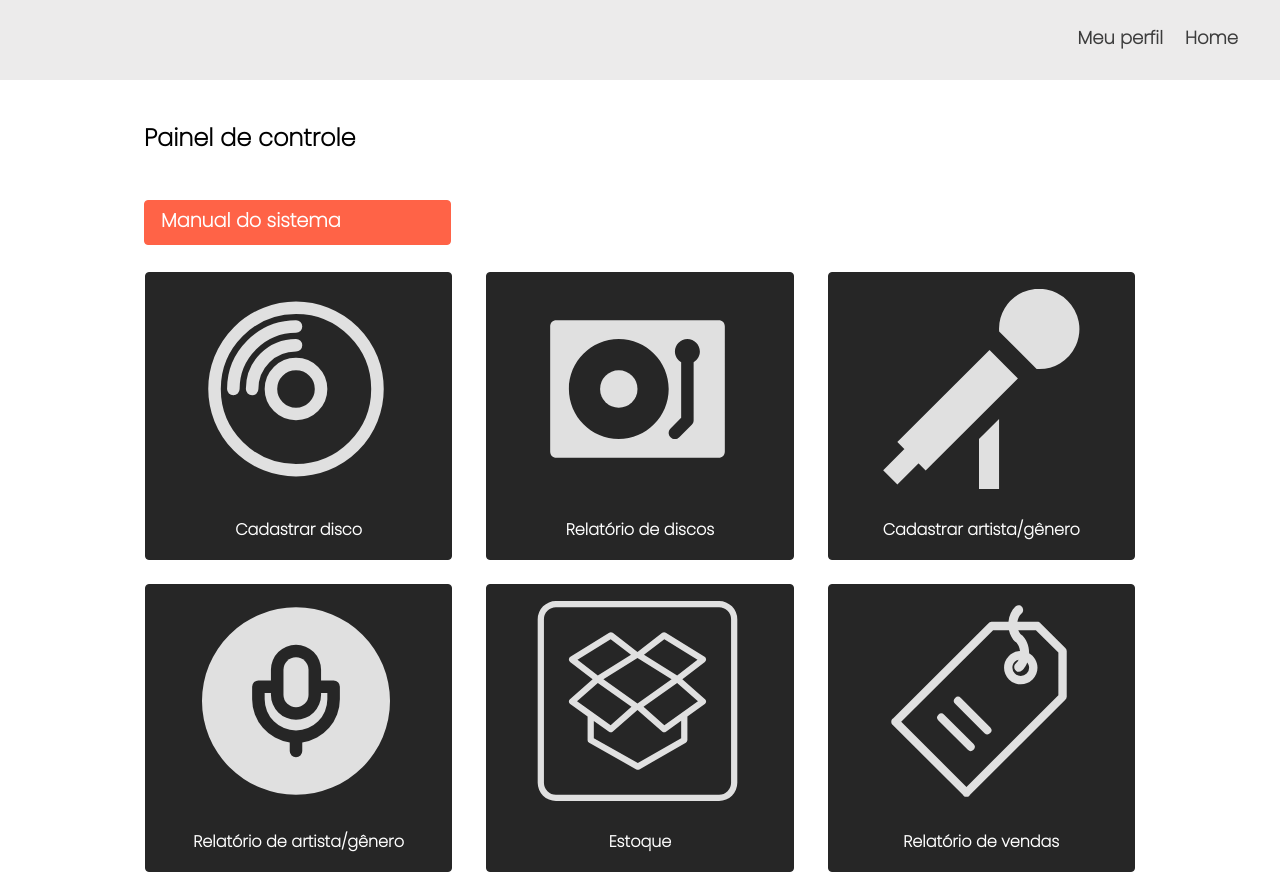
After one commit to henrickrafael/vinyeshop, a PHP site: page /Php/Painel.php in a window 1280 px wide. The commit adds this page. Run offline with PHP 8.4, Linux system fonts and the light colour scheme.

Commit message:
028 feat: adicao de painel de controle devidamente estilizado e preparado para o acesso de admin

```diff
--- a/Css/style.css
+++ b/Css/style.css
@@ -776,3 +776,109 @@ input[type="date"]:focus {
 .not-auth {
     margin: 0;
 }
+
+.panel-header {
+    /* border: 1px solid;  */
+    box-sizing: border-box;
+    width: 80%;
+    height: 4em;
+    margin: 1.5em auto;
+    font-family: 'Poppins', sans-serif;
+    padding-top: 1em;
+    padding-left: 1em;
+}
+
+.panel-header h2 {
+    font-weight: bolder;
+}
+
+.panel-option-wrapper {
+    /* border: 1px solid; */
+    box-sizing: border-box;
+    width: 80%;
+    margin: 0 auto;
+    margin-bottom: 2em;
+    padding-top: 1em;
+    display: flex;
+    flex-wrap: wrap;
+    justify-content: space-around;
+}
+
+.panel-option-item {
+    border: 1px solid #262626;
+    background-color: #262626;
+    border-radius: 4px;
+    box-sizing: border-box;
+    display: block;
+    margin-bottom: 1.5em;
+    width: 30%;
+    height: 18em;
+}
+
+.panel-option-item a {
+    display: block;
+    width: 100%;
+    height: 100%;
+    text-decoration: none;
+    color: white;
+    font-family: 'Poppins', sans-serif;
+    font-weight: bold;
+}
+
+.panel-option-item .text-container {
+    /* border: 1px solid white; */
+    margin-top: 0.3em;
+    text-align: center;
+    box-sizing: border-box;
+    width: 100%;
+    height: 2em;
+}
+
+.panel-option-item img {
+    width: 70%;
+    height: 70%;
+    margin: 1em;
+    margin-left: 2.7em;
+}
+
+.panel-option-item:hover {
+   box-shadow: 3px 3px 14px -3px rgba(0,0,0,0.94);
+   transition: 0.3s;
+}
+
+.panel-manual-wrapper {
+    /* border: 1px solid; */
+    box-sizing: border-box;
+    margin: 0 auto;
+    width: 80%;
+    height: 4em;
+    padding-top: 0.5em;
+}
+
+.manual-item {
+    border: 1px solid tomato;
+    border-radius: 4px;
+    box-sizing: border-box;
+    background: tomato;
+    margin-left: 1em;
+    width: 30%;
+    height: 80%;
+    padding-top: 0.3em;
+    padding-left: 1em;
+}
+
+.manual-item a {
+    text-decoration: none;
+    font-weight: bolder;
+    color: white;
+    font-family: 'Poppins', sans-serif;
+    font-size: larger;
+    display: block;
+    width: 100%;
+    height: 100%;
+}
+
+.manual-item:hover {
+    box-shadow: 3px 3px 14px -3px rgba(0,0,0,0.94);
+    transition: 0.3s;
+}
--- /dev/null
+++ b/Php/Painel.php
@@ -0,0 +1,85 @@
+<?php
+    include('conexao.php');
+    include('sqlFunctions.php');
+?>
+
+<!DOCTYPE html>
+<html lang="pt-br">
+<head>
+    <meta charset="UTF-8">
+    <meta http-equiv="X-UA-Compatible" content="IE=edge">
+    <meta name="viewport" content="width=device-width, initial-scale=1.0">
+    <link rel="preconnect" href="https://fonts.googleapis.com">
+    <link rel="preconnect" href="https://fonts.gstatic.com" crossorigin>
+    <link href="https://fonts.googleapis.com/css2?family=Poppins:wght@200&display=swap" rel="stylesheet">
+    <link rel="stylesheet" href="../Css/style.css">
+    <title>Painel de controle</title>
+</head>
+<body>
+    <div class="top_menu">
+        <div class="top_menu_item">
+            <span><a href="Perfil.php">Meu perfil</a></span>
+            <span><a href="HomeAuth.php">Home</a></span>
+        </div> <!--top_menu_item-->
+    </div> <!--top_menu -->
+    <div class="panel-header">
+        <h2>Painel de controle</h2>
+    </div>
+    <div class="panel-manual-wrapper">
+        <div class="manual-item">
+            <a href="#">Manual do sistema</a>
+        </div>
+    </div>
+    <div class="panel-option-wrapper">
+        <div class="panel-option-item">
+            <a href="DiscoCad.php">
+                <img src="../images/cad_vinyl.svg">
+                <!-- <span>Cadastrar discos</span> -->
+                <div class="text-container">
+                    <span>Cadastrar disco</span>
+                </div>
+            </a>
+        </div>
+        <div class="panel-option-item">
+            <a href="DiscoCad.php">
+                <img src="../images/rel_vinyl.svg">
+                <div class="text-container">
+                    <span>Relatório de discos</span>
+                </div>
+            </a>
+        </div>
+        <div class="panel-option-item">
+            <a href="DiscoCad.php">
+                <img src="../images/artist_gen.svg">
+                <div class="text-container">
+                    <span>Cadastrar artista/gênero</span>
+                </div>
+            </a>
+        </div>
+        <div class="panel-option-item">
+            <a href="DiscoCad.php">
+                <img src="../images/rel_cad-artist.svg">
+                <div class="text-container">
+                    <span>Relatório de artista/gênero</span>
+                </div>
+            </a>
+        </div>
+        <div class="panel-option-item">
+            <a href="DiscoCad.php">
+                <img src="../images/storage.svg">
+                <div class="text-container">
+                    <span>Estoque</span>
+                </div>
+            </a>
+        </div>
+        <div class="panel-option-item">
+            <a href="DiscoCad.php">
+                <img src="../images/sales.svg">
+                <div class="text-container">
+                    <span>Relatório de vendas</span>
+                </div>
+            </a>
+        </div>
+    </div>
+</body>
+</html>
```
Also changed, not shown: Php/Painel.html (deleted, +0 -12 lines), images/artist_gen.svg (added), images/cad_vinyl.svg (added), images/rel_cad-artist.svg (added), images/rel_vinyl.svg (added), images/sales.svg (added), images/storage.svg (added).
